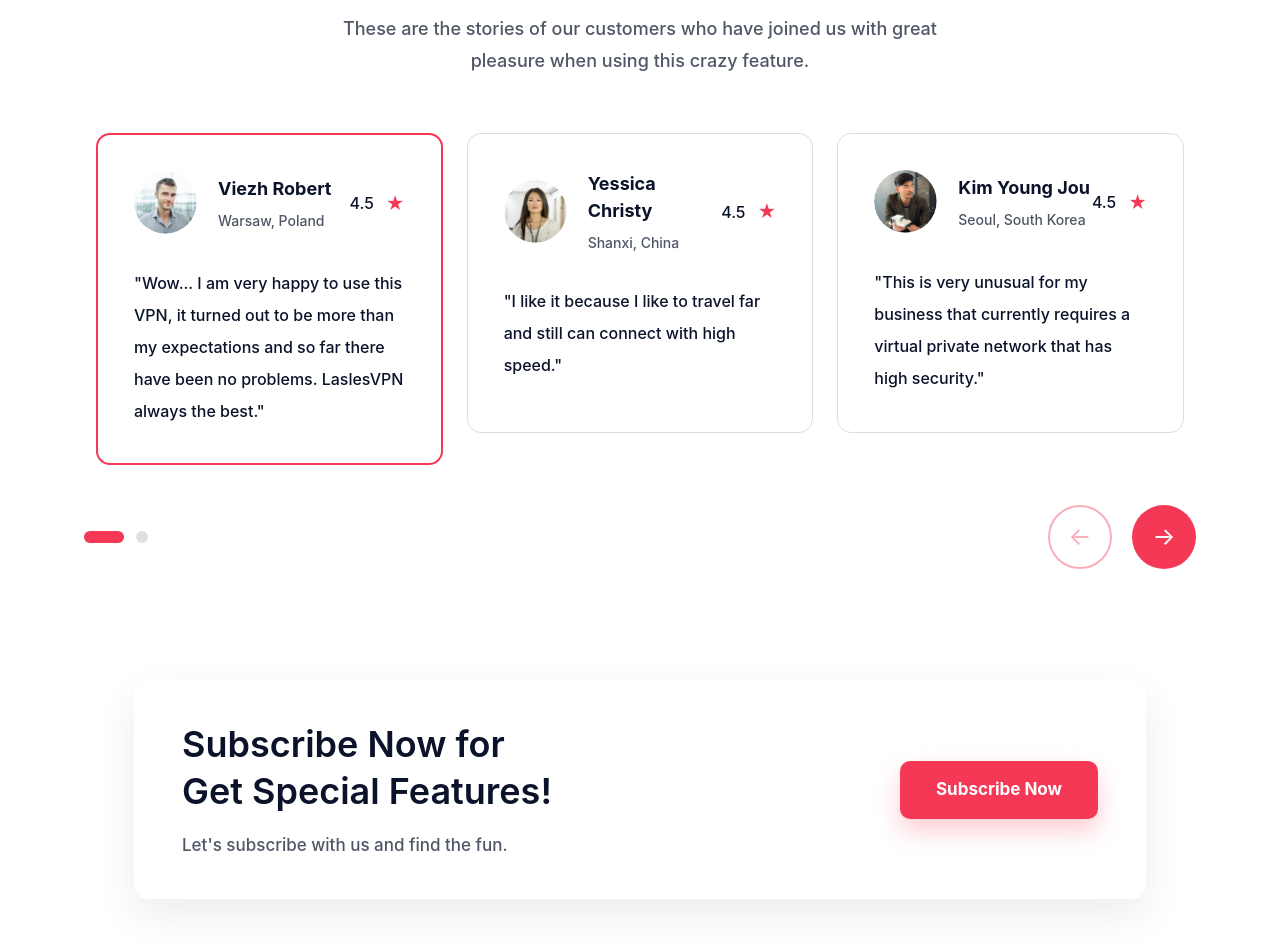
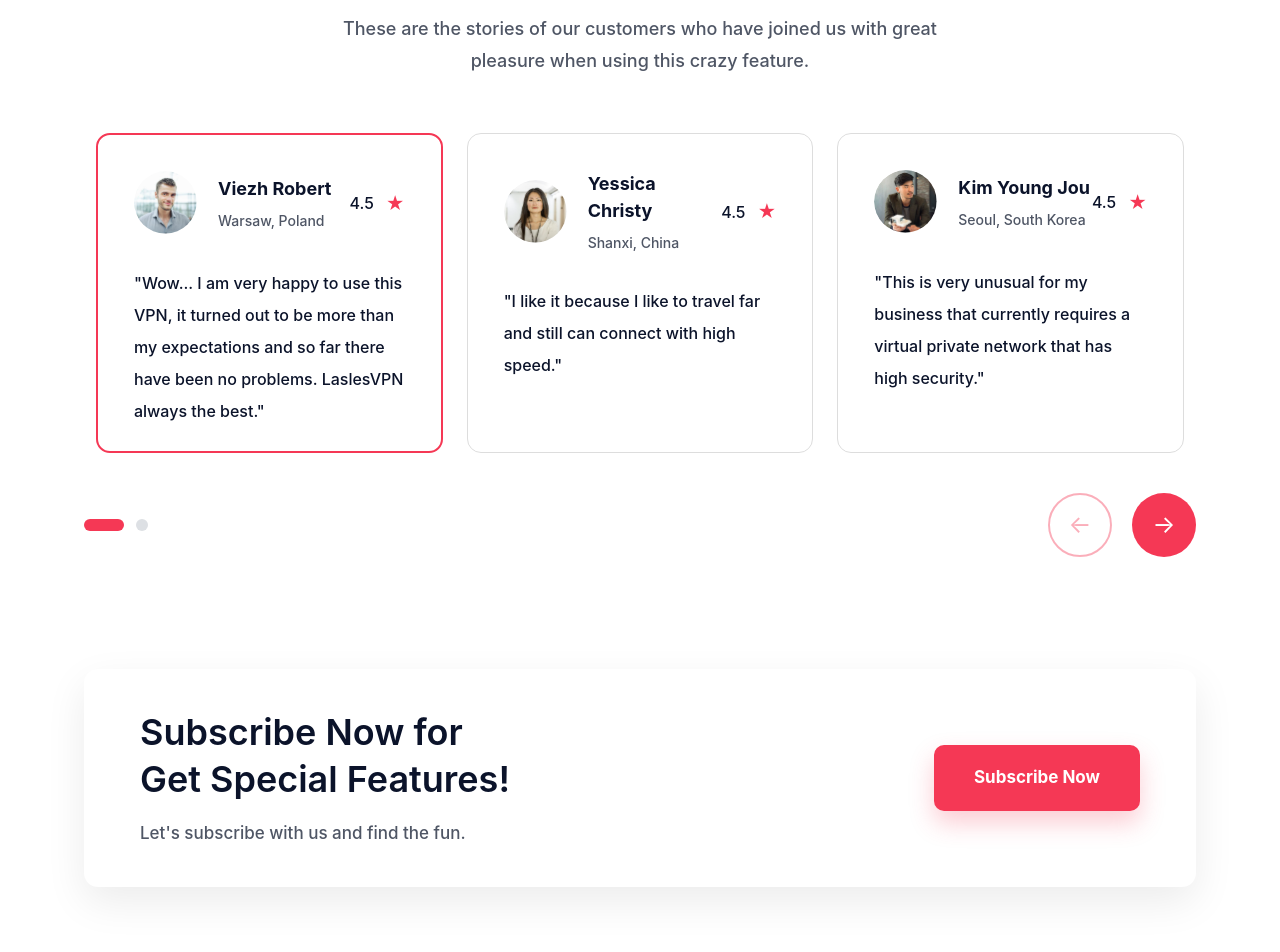
Before and after one commit to muizat23/lasles-vpn, a React (Vite) app: page / in a window 1280 px wide. Shown: the part 4160-5112 px from the top of the page. Built offline with nearby package versions, Linux system fonts and the light colour scheme.

Commit message:
Fix testimonial card heights

```diff
--- a/src/components/Subscribe.jsx
+++ b/src/components/Subscribe.jsx
@@ -5,10 +5,9 @@
 export default function Subscribe() {
   return (
     <section className="w-full pb-24">
-      <div className="max-w-[1060px] mx-auto px-6">
-
+      <div className="max-w-[1160px] mx-auto px-6">
         <div
-          className="flex w-full flex-col items-center justify-between gap-8 rounded-[14px] bg-white px-8 py-10 shadow-[0_15px_40px_rgba(0,0,0,0.08)] md:flex-row md:px-12 md:py-10"
+          className="flex w-full flex-col items-center justify-between gap-8 rounded-[14px] bg-white px-10 py-10 shadow-[0_15px_40px_rgba(0,0,0,0.08)] md:flex-row md:px-14 md:py-10"
         >
 
           {/* Text */}
@@ -32,26 +31,23 @@
 
           {/* Button */}
           <button
-            className="rounded-[10px] px-9 py-4 text-[17px] font-bold transition-all duration-300"
+            className="rounded-[10px] px-10 py-5 text-[17px] font-bold transition-all duration-300"
             style={{
               backgroundColor: colors.primary,
               color: colors.white,
               boxShadow: `0 12px 25px ${colors.primary}40`,
             }}
             onMouseEnter={(e) => {
-              e.currentTarget.style.boxShadow =
-                `0 16px 32px ${colors.primary}66`;
+              e.currentTarget.style.boxShadow = `0 16px 32px ${colors.primary}66`;
             }}
             onMouseLeave={(e) => {
-              e.currentTarget.style.boxShadow =
-                `0 12px 25px ${colors.primary}40`;
+              e.currentTarget.style.boxShadow = `0 12px 25px ${colors.primary}40`;
             }}
           >
             Subscribe Now
           </button>
 
         </div>
-
       </div>
     </section>
   );
--- a/src/components/Testimonials.jsx
+++ b/src/components/Testimonials.jsx
@@ -39,6 +39,7 @@
   const [selected, setSelected] = useState(0);
 
   const goToPrev = () => setPage((p) => Math.max(0, p - 1));
+
   const goToNext = () =>
     setPage((p) => Math.min(totalPages - 1, p + 1));
 
@@ -51,9 +52,9 @@
           className="text-[40px] leading-[1.3] font-medium"
           style={{ color: colors.heading }}
         >
-          Trusted by Thousands  <br /> of
-
-          Happy Customer
+          Trusted by Thousands
+          <br />
+          of Happy Customer
         </h2>
 
         <p
@@ -80,7 +81,9 @@
               <div
                 key={index}
                 className="px-3"
-                style={{ width: `${100 / testimonials.length}%` }}
+                style={{
+                  width: `${100 / testimonials.length}%`,
+                }}
               >
                 <TestimonialCard
                   testimonial={testimonial}
@@ -156,7 +159,7 @@
       onClick={onClick}
       onMouseEnter={() => setHovered(true)}
       onMouseLeave={() => setHovered(false)}
-      className="min-h-[300px] rounded-[14px] p-9 flex flex-col cursor-pointer transition-all duration-200"
+      className="h-[320px] rounded-[14px] p-9 flex flex-col cursor-pointer transition-all duration-200"
       style={{
         borderWidth: active ? "2px" : "1px",
         borderStyle: "solid",
```
